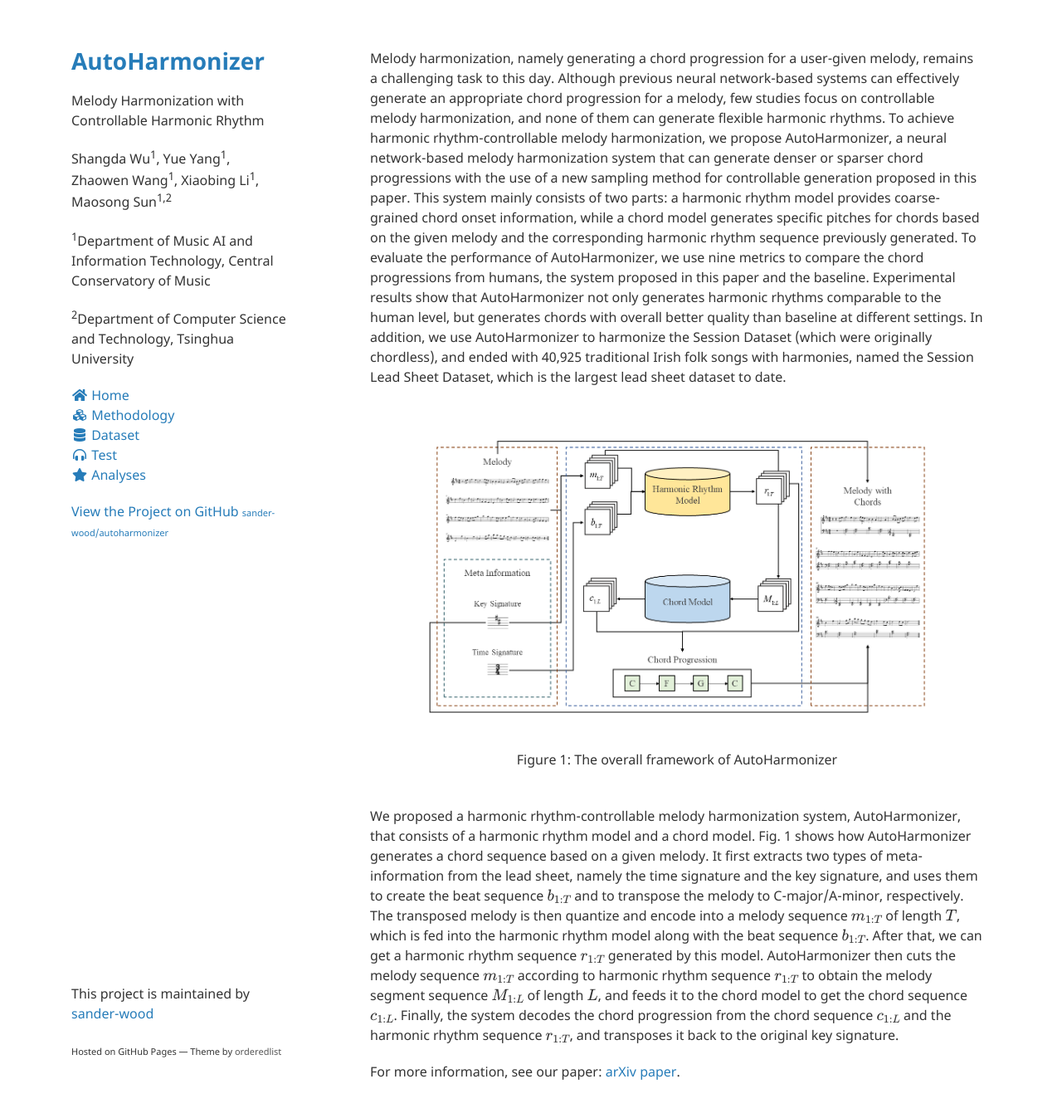
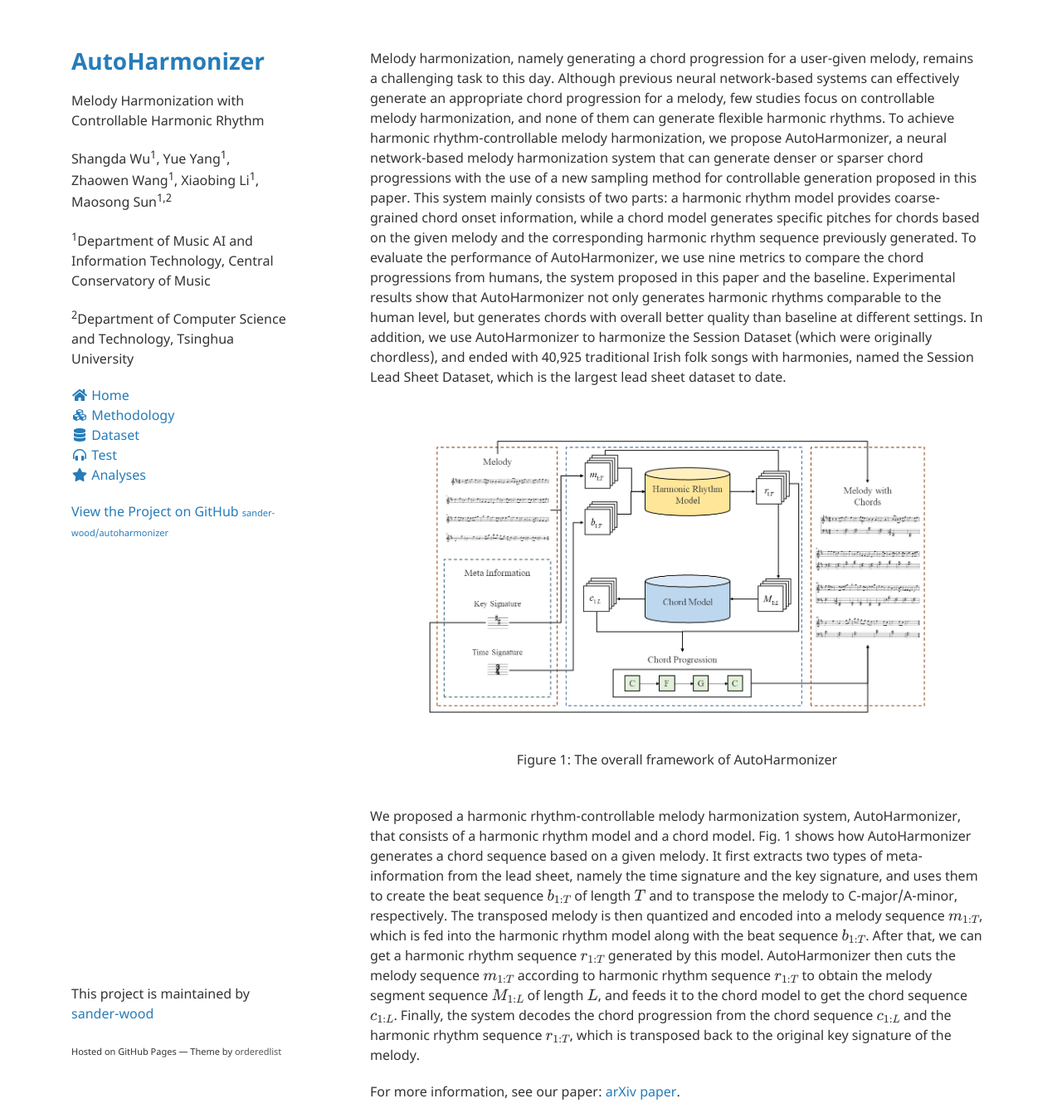
Before and after one commit to sander-wood/autoharmonizer, a Jekyll site: the page built from index.md, in a window 1280 px wide and 1347 px high. Shown: the whole window at 83% size. Built offline with Jekyll 4.4.1, drawn with Linux system fonts in a browser that asks for light colours; nearby versions of some CDN libraries; formulas are drawn with MathJax 3.

Commit message:
Update index.md

```diff
--- a/index.md
+++ b/index.md
@@ -21,6 +21,6 @@ Melody harmonization, namely generating a chord progression for a user-given mel
 <center>Figure 1: The overall framework of AutoHarmonizer</center>
 <br>
 
-We proposed a harmonic rhythm-controllable melody harmonization system, AutoHarmonizer, that consists of a harmonic rhythm model and a chord model. Fig. 1 shows how AutoHarmonizer generates a chord sequence based on a given melody. It first extracts two types of meta-information from the lead sheet, namely the time signature and the key signature, and uses them to create the beat sequence $b_{1:T}$ and to transpose the melody to C-major/A-minor, respectively. The transposed melody is then quantize and encode into a melody sequence $m_{1:T}$ of length $T$, which is fed into the harmonic rhythm model along with the beat sequence $b_{1:T}$. After that, we can get a harmonic rhythm sequence $r_{1:T}$ generated by this model. AutoHarmonizer then cuts the melody sequence $m_{1:T}$ according to harmonic rhythm sequence $r_{1:T}$ to obtain the melody segment sequence $M_{1:L}$ of length $L$, and feeds it to the chord model to get the chord sequence $c_{1:L}$. Finally, the system decodes the chord progression from the chord sequence $c_{1:L}$ and the harmonic rhythm sequence $r_{1:T}$, and transposes it back to the original key signature.
+We proposed a harmonic rhythm-controllable melody harmonization system, AutoHarmonizer, that consists of a harmonic rhythm model and a chord model. Fig. 1 shows how AutoHarmonizer generates a chord sequence based on a given melody. It first extracts two types of meta-information from the lead sheet, namely the time signature and the key signature, and uses them to create the beat sequence $b_{1:T}$ of length $T$ and to transpose the melody to C-major/A-minor, respectively. The transposed melody is then quantized and encoded into a melody sequence $m_{1:T}$, which is fed into the harmonic rhythm model along with the beat sequence $b_{1:T}$. After that, we can get a harmonic rhythm sequence $r_{1:T}$ generated by this model. AutoHarmonizer then cuts the melody sequence $m_{1:T}$ according to harmonic rhythm sequence $r_{1:T}$ to obtain the melody segment sequence $M_{1:L}$ of length $L$, and feeds it to the chord model to get the chord sequence $c_{1:L}$. Finally, the system decodes the chord progression from the chord sequence $c_{1:L}$ and the harmonic rhythm sequence $r_{1:T}$, which is transposed back to the original key signature of the melody.
 
 For more information, see our paper: [arXiv paper](https://arxiv.org/abs/2112.11122).
```
